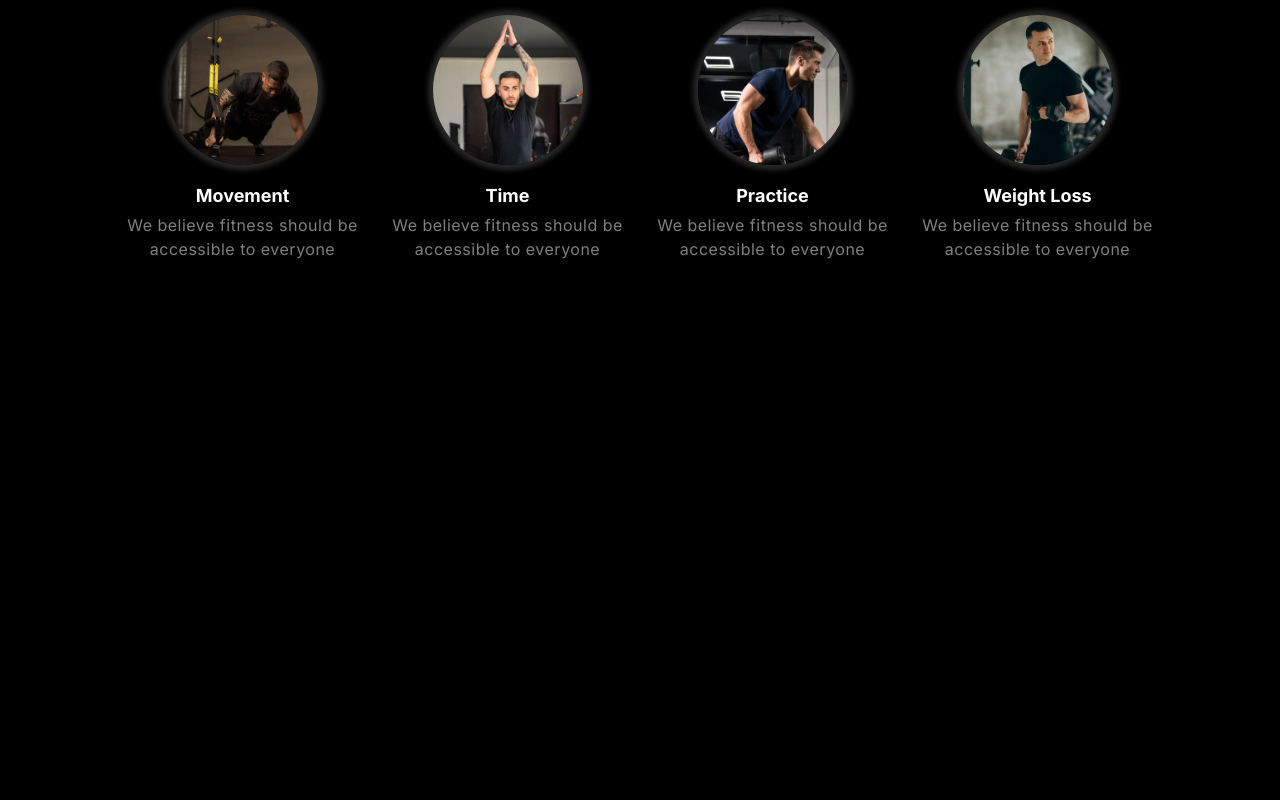
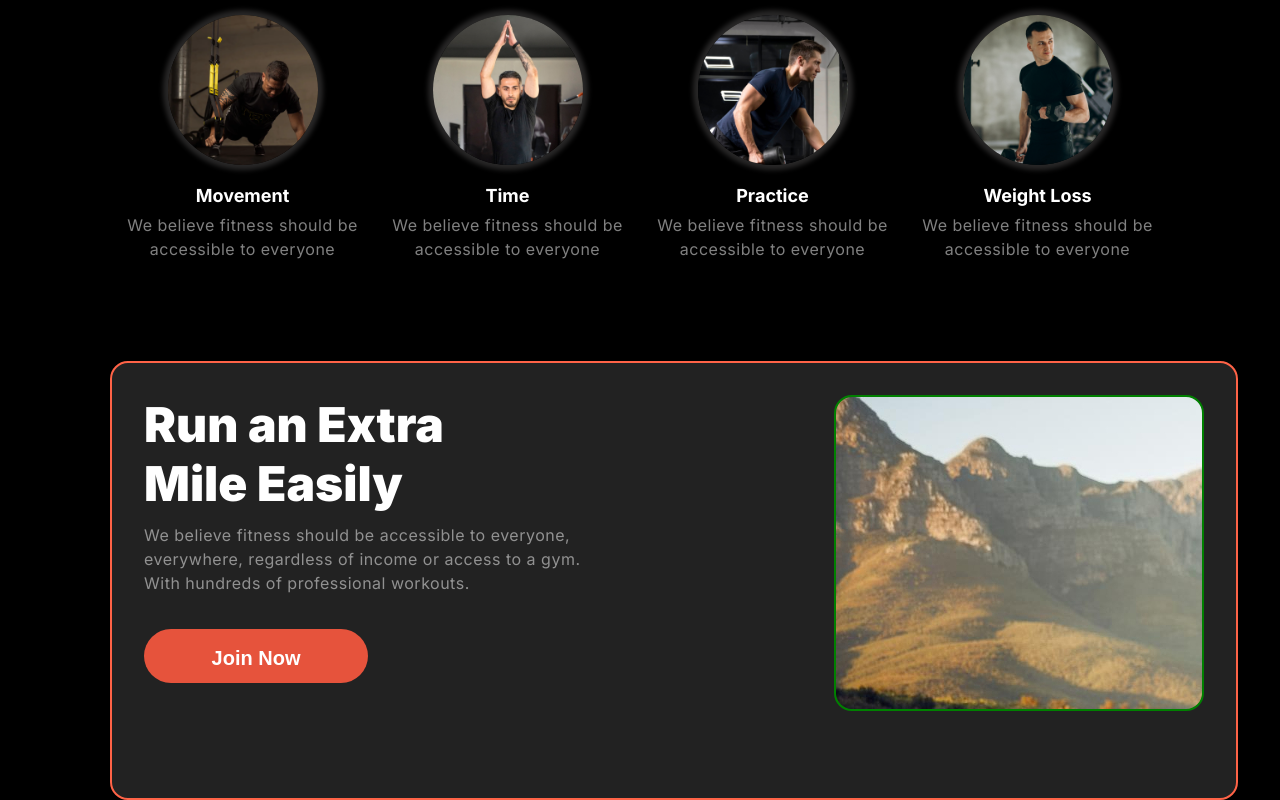
Before and after one commit to Priya-Ram-web/assignment-2-repository, a plain HTML site: page index.html in a window 1280 px wide. Shown: the part 1058-1858 px from the top of the page. Before the commit the page ends 1419 px from the top, so only its background shows below. Drawn offline with Linux system fonts and the light colour scheme; a web font is replaced by a local one.

Commit message:
first commit

```diff
--- a/index.css
+++ b/index.css
@@ -213,3 +213,36 @@ body{
     border-radius: 50%;
     box-shadow: 0px 0px 5px 5px rgb(40, 39, 39);
 }
+/* run section styling */
+.run-section{
+    display: flex;
+    border: 2px solid tomato;
+    justify-content: space-between;
+    border-radius: 18px;
+    background: rgb(34, 34, 34);
+    width: 1060px;
+    height: 371px;
+    padding: 32px;
+}
+.run-text{
+    width: 300px;
+    height: 289px;
+}
+.run-text h1{
+    font-size: 48px;
+    margin-bottom: 10px;
+}
+.run-text p{
+    width: 443px;
+height: 72px;
+text-align: left;
+margin-bottom: 34px;
+}
+.run-img{
+width: 366px;
+height: 312px;
+border: 2px solid green;
+border-radius: 18px;
+background-image: url('./images/run.jpg');
+background-repeat: no-repeat;
+}
--- a/index.html
+++ b/index.html
@@ -89,7 +89,23 @@
             </div>
         </div>
     </section>
-<main></main>
+ <!-- run section  -->
+ <section class="run-section">
+    <div class="run-text">
+        <h1 class="title">Run an Extra  Mile Easily</h1>
+        <p class="paragraph">We believe fitness should be accessible to everyone, everywhere, regardless of income or access to a gym. With hundreds of professional workouts.</p>
+        <button class="btn">Join Now</button>
+    </div>
+    <div class="run-img">
+    </div>
+</section>
+<!-- eibar oi j img er ta thik hle tmi er porer j bmi ache setar jnno eikane krba  -->
+ <section>
+
+ </section>
+
+</main>
+
 <footer></footer>
 </body>
 </html>
```
